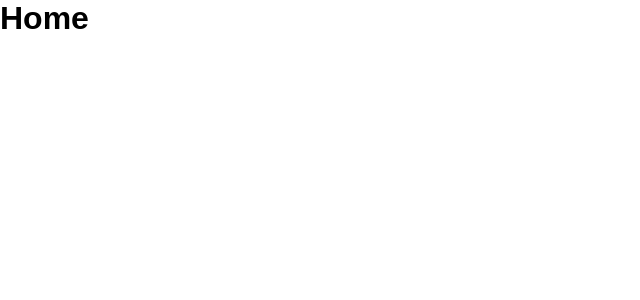
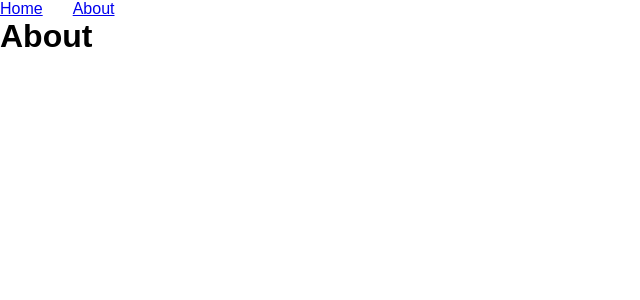
Before and after one commit to gillsonpassos/Tutorial-React-Route, a React (Vite) app: page /about in a window 1280 px wide. Shown: the top 300 px of the page, without its empty margins (0-640 px from the left). Built offline with nearby package versions, Linux system fonts and the light colour scheme.

Commit message:
Usando Links

```diff
--- /dev/null
+++ b/src/components/About/index.tsx
@@ -0,0 +1,11 @@
+import React from "react";
+export const About = () => {
+    return (
+    <div>
+
+      <h1>About</h1>
+
+    </div>
+
+    );
+};
--- /dev/null
+++ b/src/components/Menu/index.tsx
@@ -0,0 +1,18 @@
+import React from 'react';
+import './style.css';
+import { Link } from 'react-router-dom';
+export const Menu = () => {
+    return (
+     <nav className="menu">
+      <ul >
+      <li>
+        <Link to="/">Home</Link>
+        </li>
+      <li>
+        <Link to="/about">About</Link>
+        </li>
+
+      </ul>
+     </nav>
+    );
+};
--- /dev/null
+++ b/src/components/Menu/style.css
@@ -0,0 +1,5 @@
+.menu ul {
+  display: flex;
+  list-style: none;
+  gap: 30px;
+}
--- a/src/main.tsx
+++ b/src/main.tsx
@@ -1,10 +1,20 @@
 import React from 'react';
 import ReactDOM from 'react-dom/client';
+import './styles/global.css';
+
+import { BrowserRouter, Routes, Route } from 'react-router-dom'
 import { Home } from './components/Home';
-import './styles/global.css';
+import { About } from './components/About';
+import { Menu } from './components/Menu';
 
 ReactDOM.createRoot(document.getElementById('root') as HTMLElement).render(
   <React.StrictMode>
-    <Home />
+    <BrowserRouter>
+    <Menu />
+    <Routes>
+      <Route path="/" element={<Home />} />
+      <Route path="/about" element={<About />} />
+    </Routes>
+    </BrowserRouter>
   </React.StrictMode>
 )
```
Also changed, not shown: src/styles/style.css (deleted).
